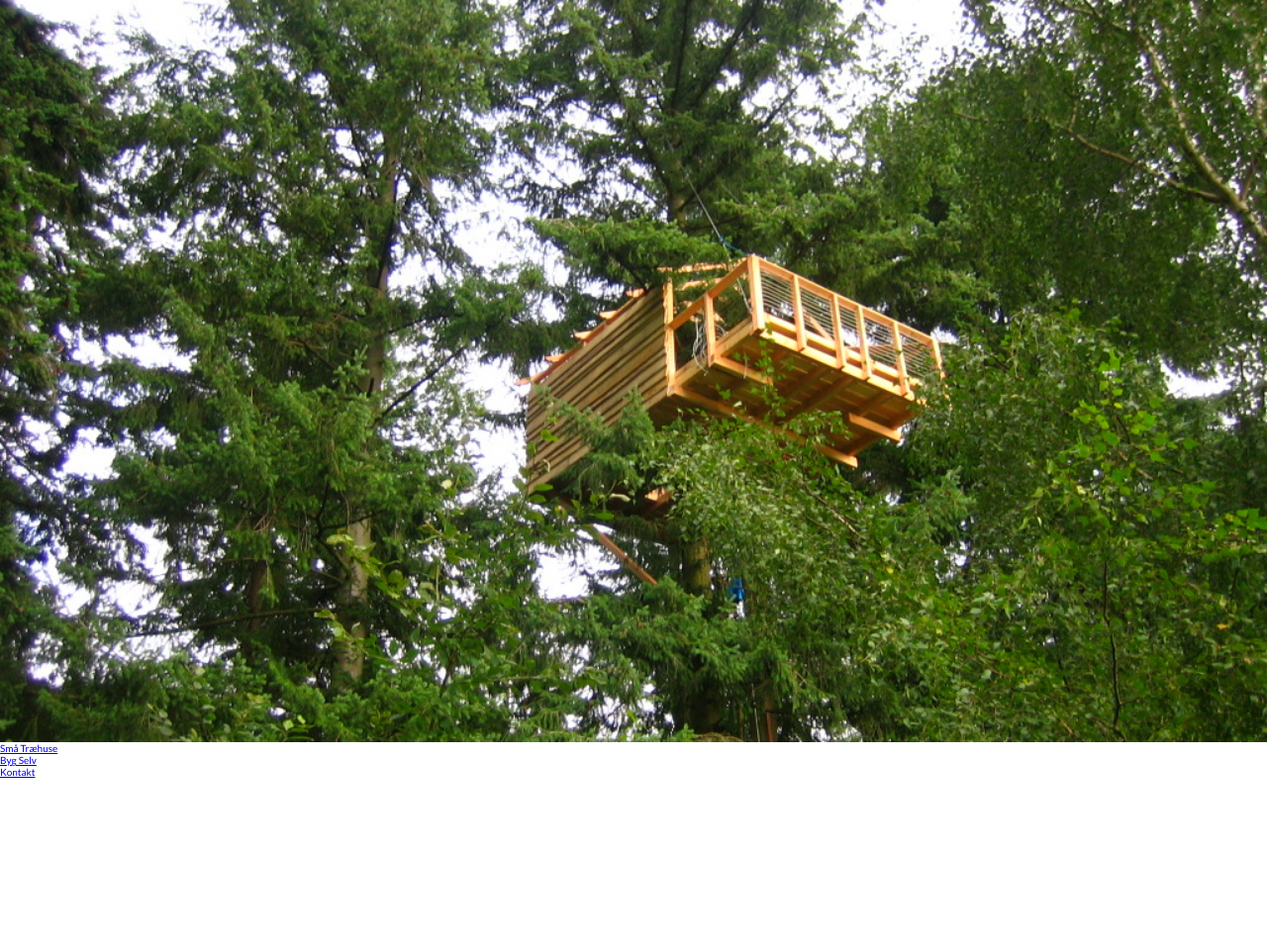
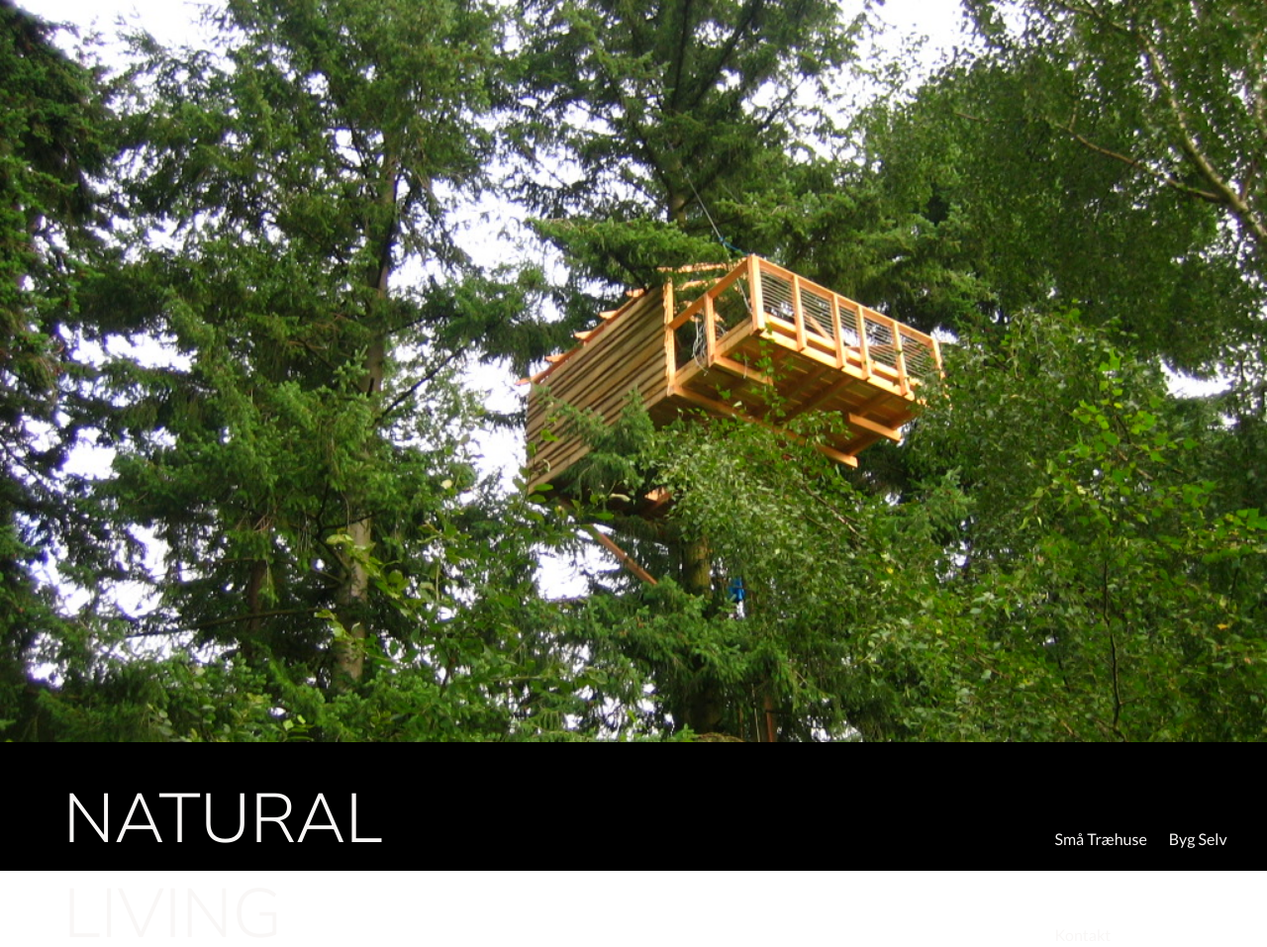
Before and after one commit to matt2256/Eksamen-v2, a website: page index.html in a window 1280 px wide. Shown: the whole page at 99% size. Before the commit the page ends 800 px from the top, so only its background shows below. Drawn offline with Linux system fonts and the light colour scheme.

Commit message:
added the markup for the navigation and added sass for styling and used flexbox for positioning of elements

```diff
--- a/index.html
+++ b/index.html
@@ -25,16 +25,16 @@
       />
     </header>
     <nav class="navigation">
-      <h1 class="navigation__header"></h1>
+      <h1 class="navigation__header heading-primary">Natural Living</h1>
       <ul class="navigation__list--right">
         <li class="navigation__list--item">
-          <a href="#" class="navigation__lis--link">Små Træhuse</a>
+          <a href="#" class="navigation__list--link link-text">Små Træhuse</a>
         </li>
         <li class="navigation__list--item">
-          <a href="#" class="navigation__lis--link">Byg Selv</a>
+          <a href="#" class="navigation__list--link link-text">Byg Selv</a>
         </li>
         <li class="navigation__list--item">
-          <a href="#" class="navigation__lis--link">Kontakt</a>
+          <a href="#" class="navigation__list--link link-text">Kontakt</a>
         </li>
       </ul>
     </nav>
--- a/sass/base/_typography.scss
+++ b/sass/base/_typography.scss
@@ -1,4 +1,24 @@
 body {
+    // light er 300
+    // regular er 400
     font-family: 'Nunito Sans', sans-serif;
+
+    // regular er 400
+    // bold er 700
     font-family: 'Lato', sans-serif;
 }
+
+.heading-primary {
+    font-family: "Nunito Sans";
+    font-weight: 300;
+    font-size: 7rem;
+    color: $color-text-light;
+    text-transform: uppercase;
+}
+
+.link-text {
+    font-family: "Lato";
+    font-weight: 400;
+    font-size: 1.6rem;
+    color: $color-text-light;
+}
--- a/sass/layout/_navigation.scss
+++ b/sass/layout/_navigation.scss
@@ -0,0 +1,30 @@
+.navigation {
+  height: 13rem;
+  display: flex;
+  background-color: $color-black;
+
+  &__header {
+    display: inline-block;
+    margin-left: 5%;
+    padding-top: 3rem;
+  }
+
+  &__list {
+    &--right {
+      display: inline-block;
+      margin-left: 39%;
+      padding-top: 1rem;
+    }
+
+    &--item {
+      display: inline-block;
+      padding-left: 2rem;
+      padding-top: 7.8rem;
+    }
+
+    &--link {
+      text-decoration: none;
+
+    }
+  }
+}
```
Also changed, not shown: css/style.css.
